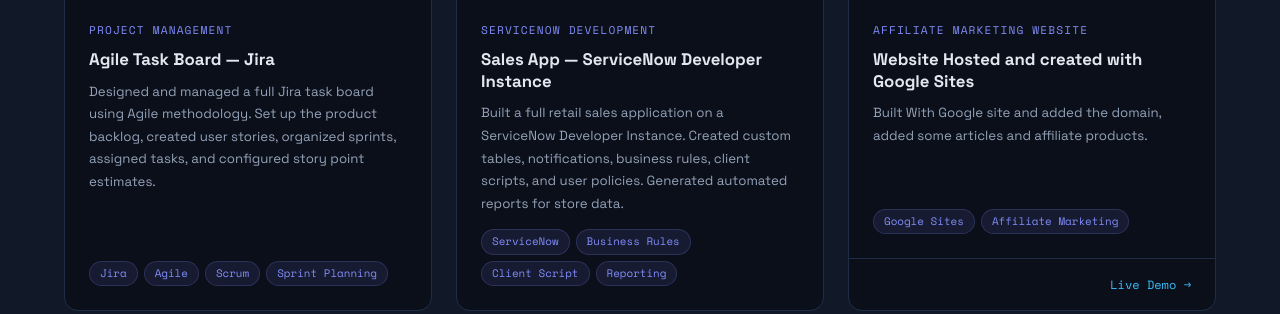
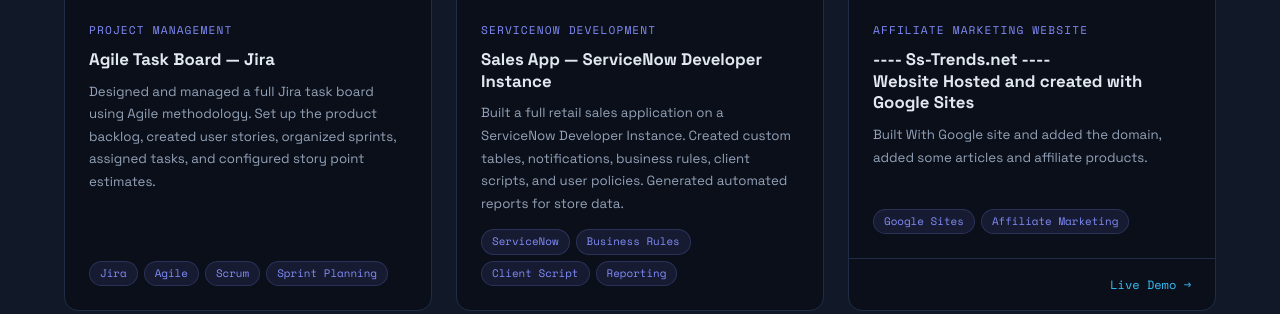
Before and after one commit to Salmoonsamuel/SalmoonR, a plain HTML site: page index.html in a window 1280 px wide. Shown: the part 5271-5585 px from the top of the page. Drawn offline with nearby package versions, Linux system fonts and the light colour scheme.

Commit message:
Edit some headline

```diff
--- a/index.html
+++ b/index.html
@@ -1348,7 +1348,7 @@
                 <div class="project-img-placeholder">🧾</div>
                 <div class="project-body">
                     <span class="project-type">Affiliate Marketing Website</span>
-                    <div class="project-title">Website Hosted and created with Google Sites </div>
+                    <div class="project-title">----  Ss-Trends.net ---- <br/> Website Hosted and created with Google Sites </div>
                     <p class="project-desc">Built With Google site and added the domain, added some articles and affiliate products.</p>
                     <div class="project-tags">
                         <span class="project-tag">Google Sites</span>
```
